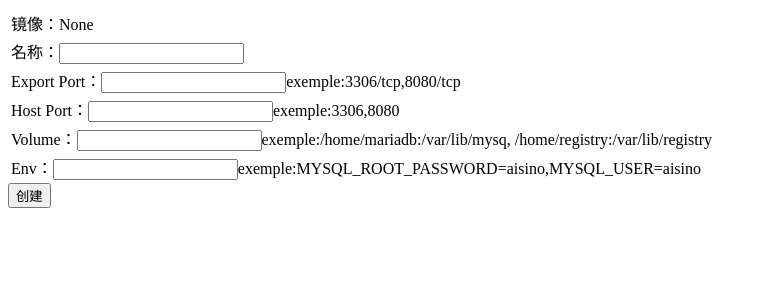
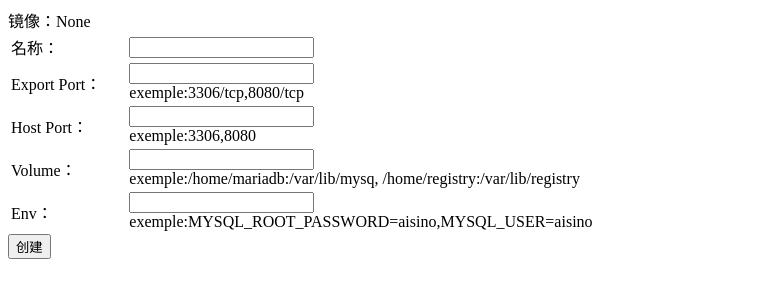
Before and after one commit to bubblegreen/DMS, a Flask app: page /container/new in a window 1280 px wide. Shown: the top 300 px of the page, without its empty margins (0-766 px from the left). Run offline with Flask 2, Linux system fonts and the light colour scheme; some libraries are stand-ins or nearby versions.

Commit message:
调整格式

```diff
--- a/templates/container_new.html
+++ b/templates/container_new.html
@@ -1,23 +1,31 @@
 <div>
+    <span>镜像：{{ image }}</span>
     <table>
+        <tbody class="table" style="">
             <tr>
-            <td><span>镜像：{{ image }}</span></td>
+                <td style="width: 20%"><span>名称：</span></td>
+                <td><input type="text" id="name"/></td>
             </tr>
             <tr>
-            <td><span>名称：<input type="text" id="name" /></span></td>
+                <td style="width: 20%"><span>Export Port：</span></td>
+                <td><input type="text" id="expPort"/><br><span>exemple:3306/tcp,8080/tcp</span></td>
             </tr>
             <tr>
-            <td><span>Export Port：<input type="text" id="expPort" />exemple:3306/tcp,8080/tcp</span></td>
+                <td style="width: 20%"><span>Host Port：</span></td>
+                <td><input type="text" id="hostPort"/><br><span>exemple:3306,8080</span></td>
             </tr>
             <tr>
-            <td><span>Host Port：<input type="text" id="hostPort" />exemple:3306,8080</span></td>
+                <td style="width: 20%"><span>Volume：</span></td>
+                <td>
+                    <input type="text" id="volume"/><br>
+                    <span>exemple:/home/mariadb:/var/lib/mysq, /home/registry:/var/lib/registry</span>
+                </td>
             </tr>
             <tr>
-            <td><span>Volume：<input type="text" id="volume" />exemple:/home/mariadb:/var/lib/mysq, /home/registry:/var/lib/registry</span></td>
+                <td style="width: 20%"><span>Env：</span></td>
+                <td><input type="text" id="env"/><br><span>exemple:MYSQL_ROOT_PASSWORD=aisino,MYSQL_USER=aisino</span></td>
             </tr>
-        <tr>
-            <td><span>Env：<input type="text" id="env" />exemple:MYSQL_ROOT_PASSWORD=aisino,MYSQL_USER=aisino</span></td>
-        </tr>
+        </tbody>
     </table>
     <button id="create" onclick="Container.create('{{ image }}')" value="create">创建</button>
 </div>
```
Lines whose indentation alone changed are shown as unchanged.
